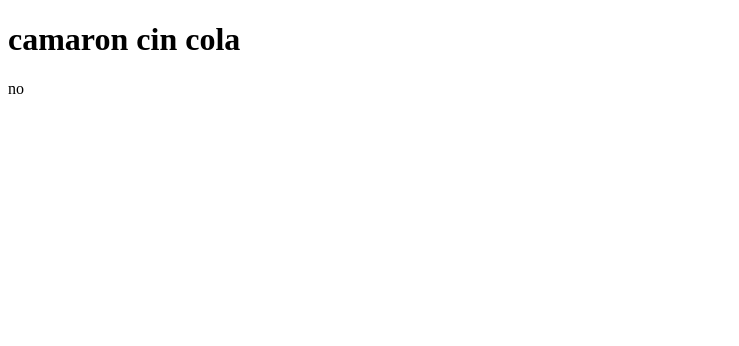
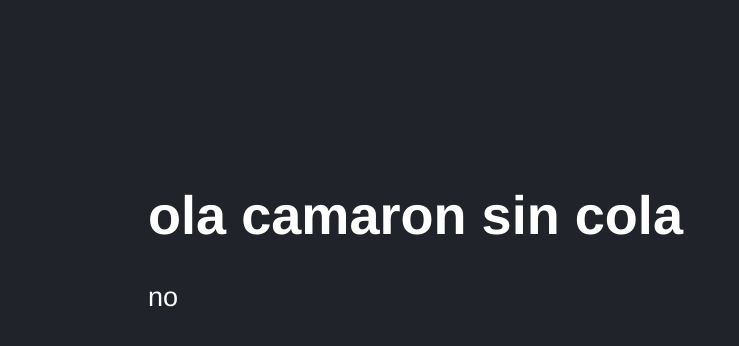
Before and after one commit to Rodrigo1619/React, a React (Vite) app: page / in a window 1280 px wide. Shown: the top 346 px of the page, without its empty margins (0-739 px from the left). Built offline with nearby package versions, Linux system fonts and the light colour scheme.

Commit message:
adding css

```diff
--- a/src/FirstApp.jsx
+++ b/src/FirstApp.jsx
@@ -2,7 +2,8 @@
 export const FirstApp = () => {
     return (
         <>
-            <h1>camaron cin cola</h1>
+            <h1> ola camaron sin cola </h1>
+            {/**< </h1>  */}
             <p>no</p>
         </>
 
--- a/src/main.jsx
+++ b/src/main.jsx
@@ -2,6 +2,8 @@
 import ReactDOM from 'react-dom/client';
 import { FirstApp } from './FirstApp';
 import {HelloWorldApp} from './HelloWorldApp';
+
+import './styles.css'
 
 
 ReactDOM.createRoot(document.getElementById('root')).render(
--- /dev/null
+++ b/src/styles.css
@@ -0,0 +1,7 @@
+html,body{
+    background-color: #21232A;
+    color: white;
+    font-family: Helvetica, Arial, sans-serif;
+    font-size: 1.3rem;
+    padding: 70px;
+}
```
Also changed, not shown: 1 other file (tests, documents, lock files or other folders).
